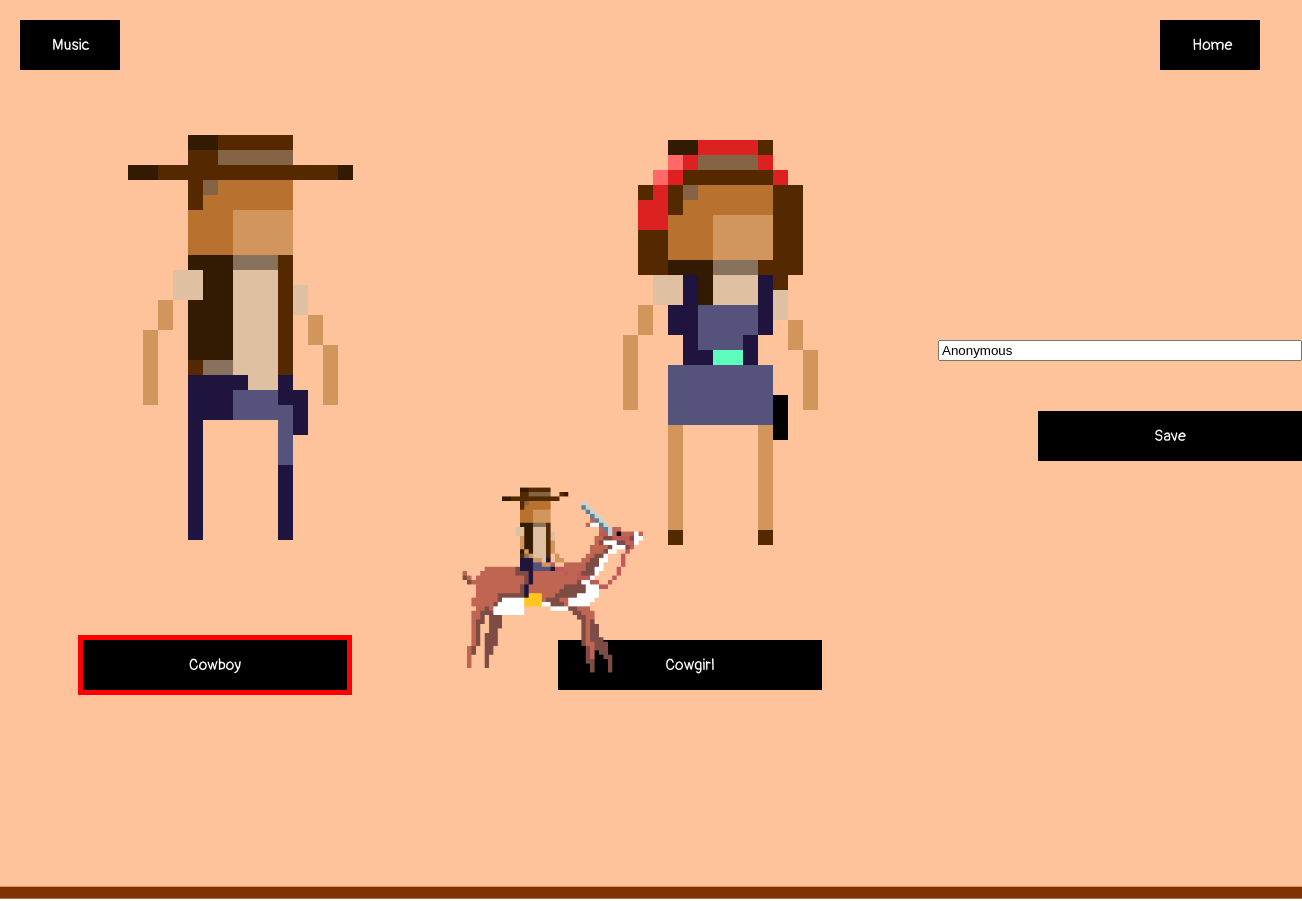
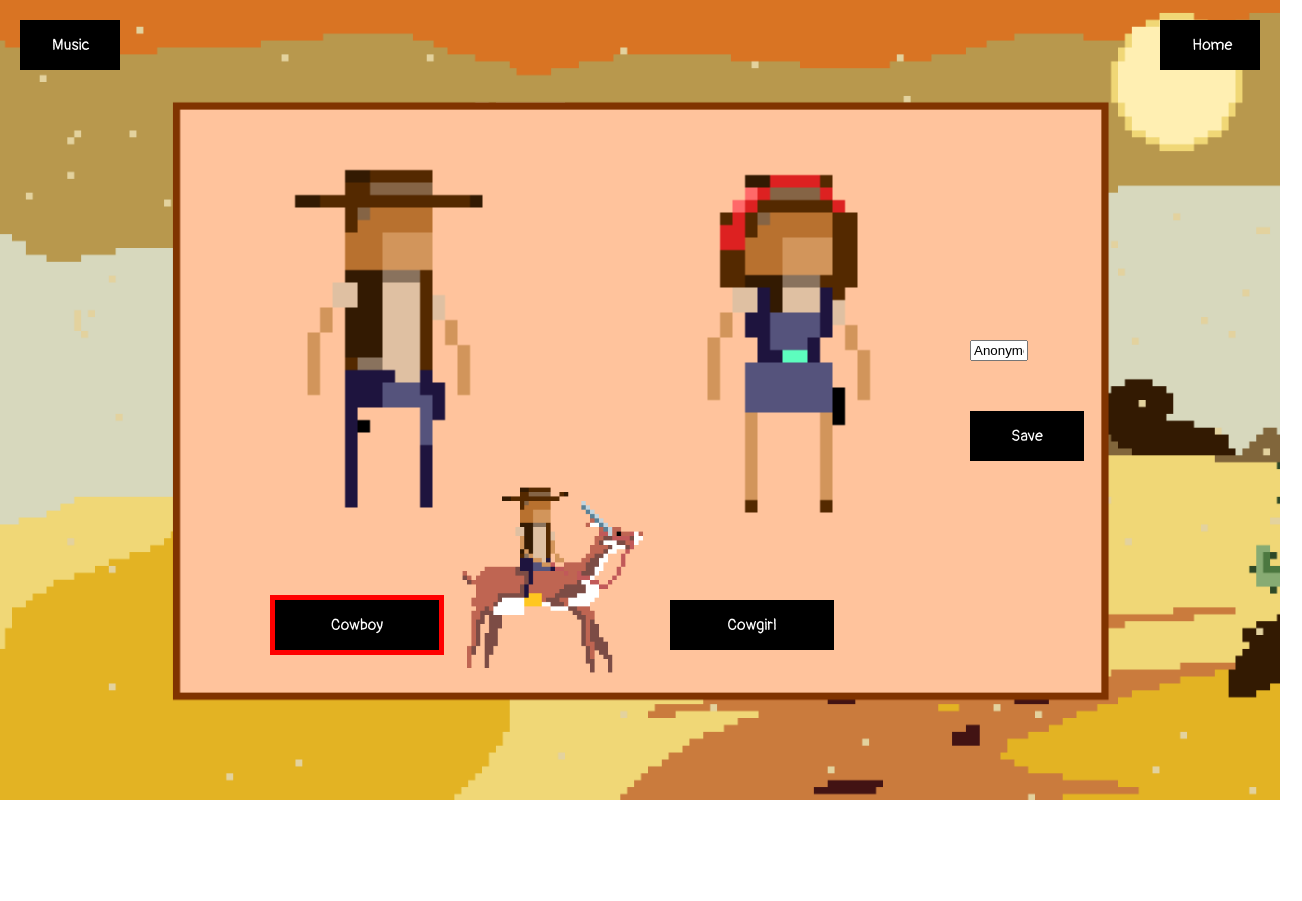
Before and after one commit to duttar18/yeehaw-frontend, a React (Create React App) app: page /pick in a window 1280 px wide. Shown: the whole page, 1302 px wide, since content can reach past the window. After the commit the page ends 800 px from the top, so only its background shows below. Built offline with nearby package versions, Linux system fonts and the light colour scheme; no server answers.

Commit message:
god dang flexbox

```diff
--- a/src/About.js
+++ b/src/About.js
@@ -13,8 +13,8 @@ const Rules = styled.div`
     background-repeat: no-repeat;
     background-image: url(${img});
     background-size: cover;
-    width: 1620px;
-    height: 1002px;
+    width: 940px;
+    height: 601px;
 `;
 const Button = styled.button`
     margin-left: 50%;
--- a/src/Pick.js
+++ b/src/Pick.js
@@ -11,8 +11,8 @@ const Flexbox = styled.div`
     background-repeat: no-repeat;
     background-image: url(${img});
     background-size: cover;
-    width: 1567px;
-    height: 1002px;
+    width: 940px;
+    height: 601px;
 `;
 const Character = styled.div`
     display: flex;
@@ -28,18 +28,35 @@ const Button = styled.a`
     display: inline-block;
     font-size: 16px;
     cursor: pointer;
-    width: 200px;
+    width: 100px;
     margin-left: 100px;
     max-width: 300px;
     margin-top: 50px;
 `;
-
+const Button2 = styled.a`
+    background-color: black;
+    color: white;
+    padding: 15px 32px;
+    text-align: center;
+    text-decoration: none;
+    font-family: 'Pangolin', cursive;
+    display: inline-block;
+    font-size: 16px;
+    cursor: pointer;
+    width: 50px;
+    max-width: 300px;
+    margin-top: 50px;
+    margin-right: 50px;
+`;
+const In = styled.input`
+    width: 50px;
+`;
 const Shooter = styled.img`
-    height: 10%;
+    height: 400px;
 `;
 
 const FemaleShooter = styled.img`
-    height: 10%;
+    height: 400px;
 `;
 
 
@@ -102,16 +119,16 @@ class Menu extends React.Component {
         return (
             <Flexbox>
                 <Character>
-                    <Shooter src={require("./Assets/Shooter.gif")} />
+                    <Shooter src={require("./Assets/SmallManShoot.gif")} />
                     <Button onClick={() => { this.setState({ gender: "M" }) }} className={this.state.gender === "M" ? "selected" : {}}>Cowboy</Button>
                 </Character>
                 <Character>
-                    <FemaleShooter src={require("./Assets/GirlShooter.gif")} />
+                    <FemaleShooter src={require("./Assets/SmallGirlShoot.gif")} />
                     <Button onClick={() => { this.setState({ gender: "F" }) }} className={this.state.gender === "F" ? "selected" : {}}>Cowgirl</Button>
                 </Character>
                 <Character>
-                    <input type="text" value={this.state.name} onChange={this.handleChange} />
-                    <Button onClick={this.save}>Save</Button>
+                    <In type="text" value={this.state.name} onChange={this.handleChange} />
+                    <Button2 onClick={this.save}>Save</Button2>
                 </Character>
             </Flexbox>
         );
```
Also changed, not shown: src/Assets/SmallGirlShoot.gif (added), src/Assets/SmallManShoot.gif (added).
